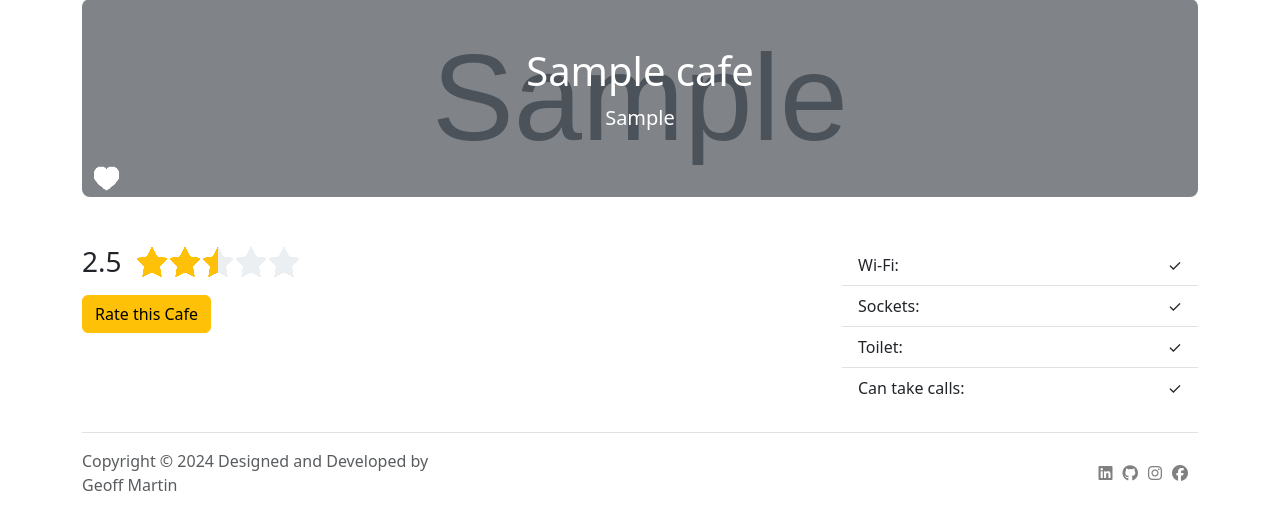
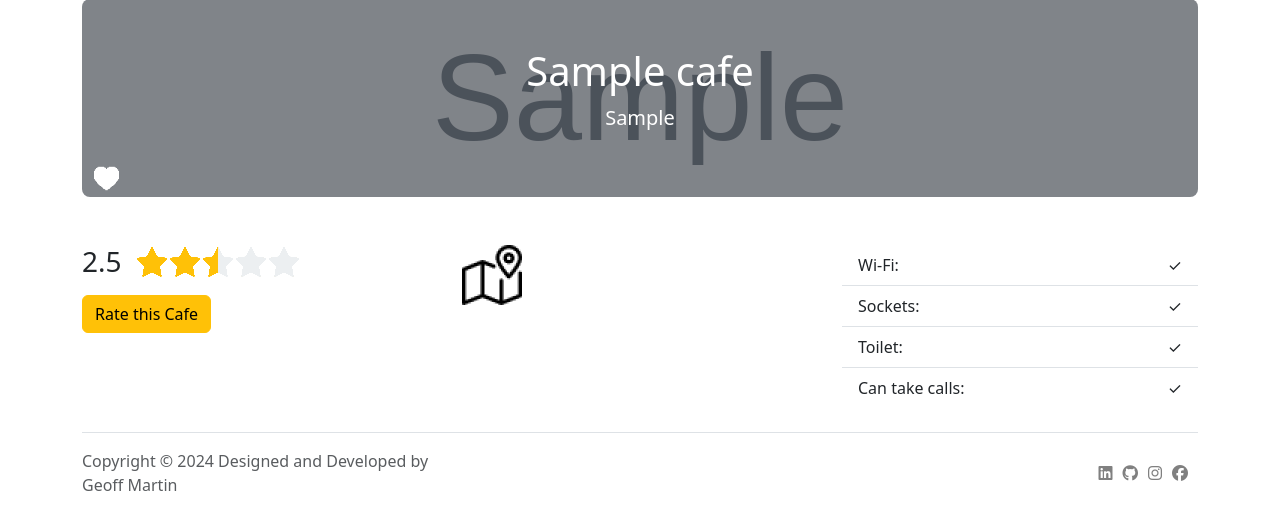
Before and after one commit to geoffm39/cafe-and-wifi-website, a Flask app: page /cafe/1 in a window 1280 px wide. Shown: the part 129-659 px from the top of the page. Run offline with Flask 3, Linux system fonts and the light colour scheme; tables that the repository leaves empty hold one stand-in row (values such as "Sample post"); grey boxes marked "Sample" are stand-in pictures; some libraries are stand-ins or nearby versions.

Commit message:
add google map link button

```diff
--- a/app/templates/cafe.html
+++ b/app/templates/cafe.html
@@ -54,7 +54,7 @@
 </div>
 <div class="container">
     <div class="row">
-        <div class="col-8">
+        <div class="col-4">
             {% if cafe.average_rating %}
             <h3 class="cafe-rating">
                 {{ cafe.average_rating }}
@@ -74,6 +74,11 @@
             <button type="button" class="btn btn-warning my-2" data-bs-toggle="modal" data-bs-target="#rating-model">
                 Rate this Cafe
             </button>
+        </div>
+        <div class="col-4">
+            <a href="{{ cafe.map_url }}" target="_blank">
+                <img src="{{ url_for('static', filename='images/map.png') }}" alt="map">
+            </a>
         </div>
         <div class="col-4">
             <ul class="list-group list-group-flush">
```
Also changed, not shown: app/static/images/map.png (added).
